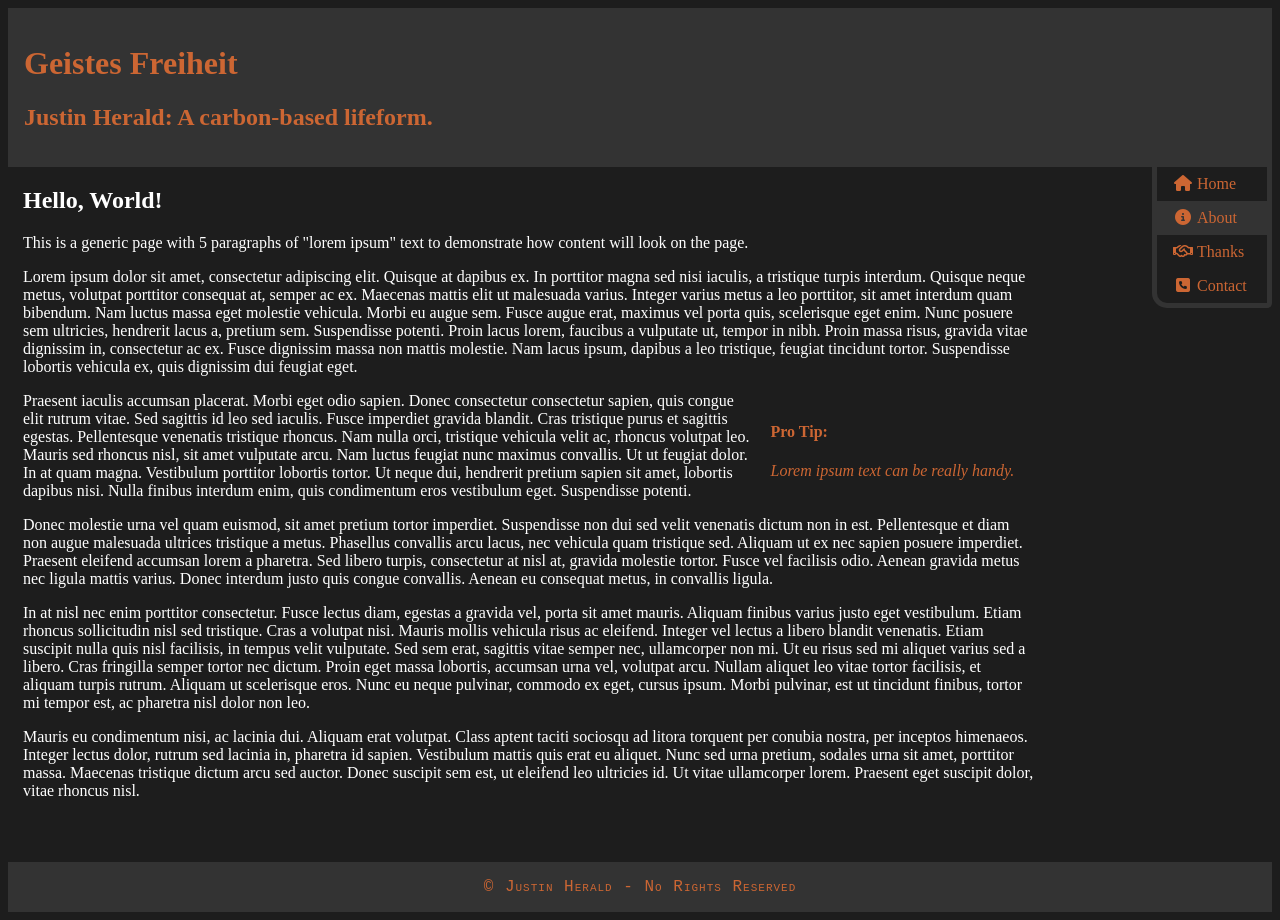
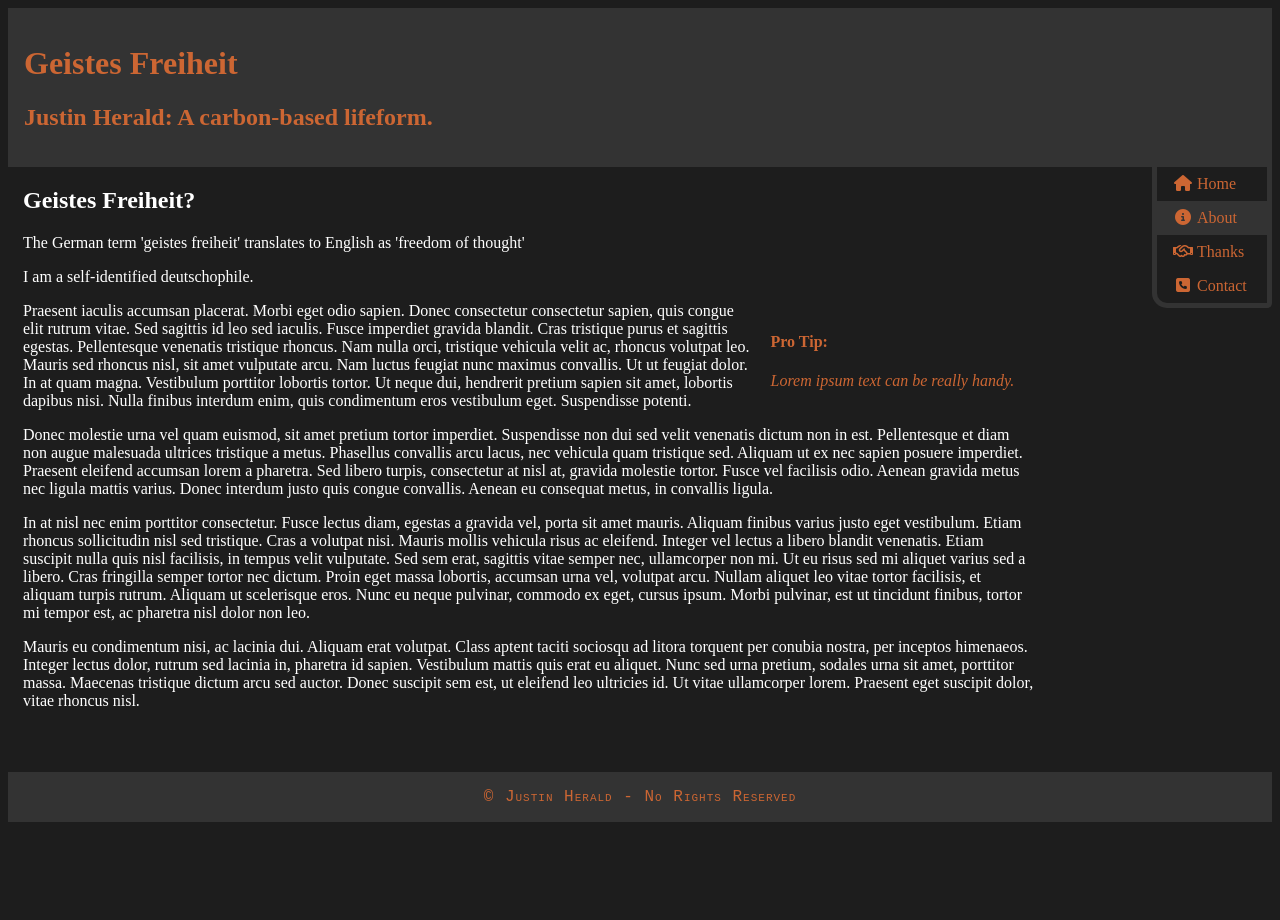
Before and after one commit to GeistesFreiheit/wgu-project_C376, a plain HTML site: page about.html in a window 1280 px wide. After the commit the page ends 830 px from the top, so only its background shows below. Drawn offline with Linux system fonts and the light colour scheme.

Commit message:
Update about page
Begin adding some textual content to the page

```diff
--- a/about.html
+++ b/about.html
@@ -21,9 +21,9 @@
 	</nav>
 	<div id="content">
 		<section>
-			<h1>Hello, World!</h1>
-			<p>This is a generic page with 5 paragraphs of "lorem ipsum" text to demonstrate how content will look on the page.</p>
-			<p>Lorem ipsum dolor sit amet, consectetur adipiscing elit. Quisque at dapibus ex. In porttitor magna sed nisi iaculis, a tristique turpis interdum. Quisque neque metus, volutpat porttitor consequat at, semper ac ex. Maecenas mattis elit ut malesuada varius. Integer varius metus a leo porttitor, sit amet interdum quam bibendum. Nam luctus massa eget molestie vehicula. Morbi eu augue sem. Fusce augue erat, maximus vel porta quis, scelerisque eget enim. Nunc posuere sem ultricies, hendrerit lacus a, pretium sem. Suspendisse potenti. Proin lacus lorem, faucibus a vulputate ut, tempor in nibh. Proin massa risus, gravida vitae dignissim in, consectetur ac ex. Fusce dignissim massa non mattis molestie. Nam lacus ipsum, dapibus a leo tristique, feugiat tincidunt tortor. Suspendisse lobortis vehicula ex, quis dignissim dui feugiat eget.</p>
+			<h1>Geistes Freiheit?</h1>
+			<p>The German term 'geistes freiheit' translates to English as 'freedom of thought'</p>
+			<p>I am a self-identified deutschophile.</p>
 			<aside><h4>Pro Tip:</h4><p><i>Lorem ipsum text can be really handy.</i></p></aside>
 			<p>Praesent iaculis accumsan placerat. Morbi eget odio sapien. Donec consectetur consectetur sapien, quis congue elit rutrum vitae. Sed sagittis id leo sed iaculis. Fusce imperdiet gravida blandit. Cras tristique purus et sagittis egestas. Pellentesque venenatis tristique rhoncus. Nam nulla orci, tristique vehicula velit ac, rhoncus volutpat leo. Mauris sed rhoncus nisl, sit amet vulputate arcu. Nam luctus feugiat nunc maximus convallis. Ut ut feugiat dolor. In at quam magna. Vestibulum porttitor lobortis tortor. Ut neque dui, hendrerit pretium sapien sit amet, lobortis dapibus nisi. Nulla finibus interdum enim, quis condimentum eros vestibulum eget. Suspendisse potenti.</p>
 			<p>Donec molestie urna vel quam euismod, sit amet pretium tortor imperdiet. Suspendisse non dui sed velit venenatis dictum non in est. Pellentesque et diam non augue malesuada ultrices tristique a metus. Phasellus convallis arcu lacus, nec vehicula quam tristique sed. Aliquam ut ex nec sapien posuere imperdiet. Praesent eleifend accumsan lorem a pharetra. Sed libero turpis, consectetur at nisl at, gravida molestie tortor. Fusce vel facilisis odio. Aenean gravida metus nec ligula mattis varius. Donec interdum justo quis congue convallis. Aenean eu consequat metus, in convallis ligula.</p>
```
